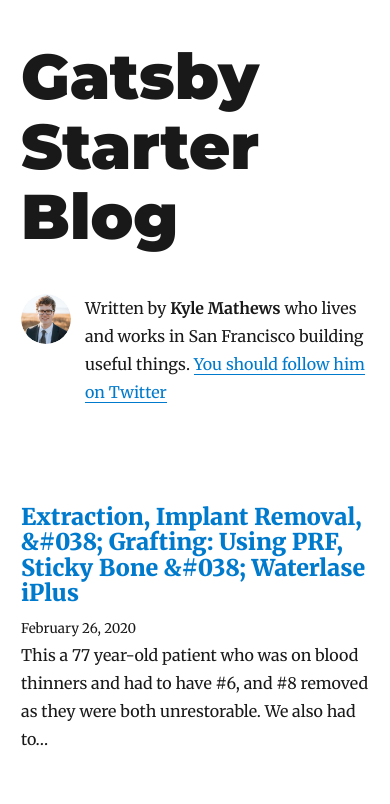
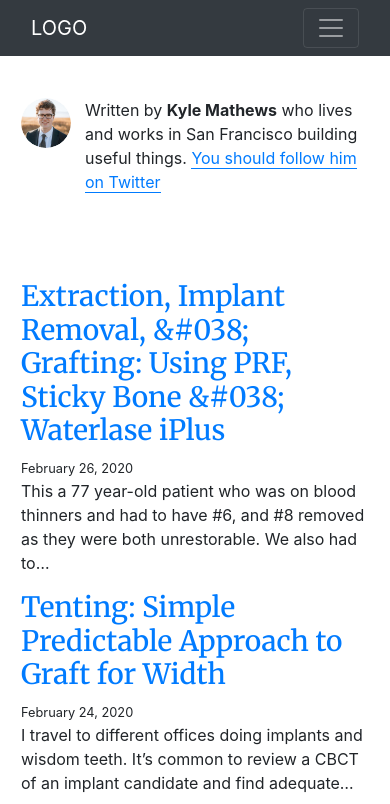
Before and after one commit to fahimermo/gatsby-blog, a Gatsby site: page / in a window 390 px wide. Shown: the top 804 px of the page. Built offline with nearby package versions, Linux system fonts and the light colour scheme; Gatsby itself is replaced by a stand-in of ours; some packages are replaced by stand-ins of ours.

Commit message:
Goal 3: Setting up Menu and hamburger for mobile

```diff
--- a/gatsby-browser.js
+++ b/gatsby-browser.js
@@ -3,3 +3,9 @@ import "typeface-montserrat"
 import "typeface-merriweather"
 
 import "prismjs/themes/prism.css"
+
+// global styles ( burger menu, )
+import "./src/styles/global.css"
+
+// reactstrap styles
+import "bootstrap/dist/css/bootstrap.css"
--- a/package.json
+++ b/package.json
@@ -8,6 +8,7 @@
     "url": "https://github.com/gatsbyjs/gatsby/issues"
   },
   "dependencies": {
+    "bootstrap": "^4.4.1",
     "gatsby": "^2.20.25",
     "gatsby-image": "^2.3.4",
     "gatsby-plugin-feed": "^2.4.3",
@@ -27,9 +28,11 @@
     "gatsby-transformer-sharp": "^2.4.6",
     "prismjs": "^1.19.0",
     "react": "^16.12.0",
+    "react-burger-menu": "^2.6.13",
     "react-dom": "^16.12.0",
     "react-helmet": "^5.2.1",
     "react-typography": "^0.16.19",
+    "reactstrap": "^8.4.1",
     "typeface-merriweather": "0.0.72",
     "typeface-montserrat": "0.0.75",
     "typography": "^0.16.19",
--- a/src/components/layout.js
+++ b/src/components/layout.js
@@ -1,53 +1,79 @@
-import React from "react"
+import React, { useState } from "react"
 import { Link } from "gatsby"
 
 import { rhythm, scale } from "../utils/typography"
+
+import { slide as Menu } from "react-burger-menu"
+
+import {
+  Collapse,
+  Navbar,
+  NavbarToggler,
+  NavbarBrand,
+  Nav,
+  NavItem,
+  NavLink,
+  UncontrolledDropdown,
+  DropdownToggle,
+  DropdownMenu,
+  DropdownItem,
+  NavbarText,
+  Container,
+} from "reactstrap"
 
 const Layout = ({ location, title, children }) => {
   const rootPath = `${__PATH_PREFIX__}/`
   let header
 
-  if (location.pathname === rootPath) {
+  const [isOpen, setIsOpen] = useState(false)
+  const toggle = () => setIsOpen(!isOpen)
+
+  const isMobile = /iPhone|iPad|iPod|Android/i.test(navigator.userAgent)
+  if (isMobile) {
     header = (
-      <h1
-        style={{
-          ...scale(1.5),
-          marginBottom: rhythm(1.5),
-          marginTop: 0,
-        }}
-      >
-        <Link
-          style={{
-            boxShadow: `none`,
-            color: `inherit`,
-          }}
-          to={`/`}
-        >
-          {title}
-        </Link>
-      </h1>
+      <div id="header">
+        <Menu>
+          <a id="cases" className="menu-item" href="/cases">
+            Cases
+          </a>
+          <a id="post-a-case" className="menu-item" href="/post-a-case">
+            Post a Case
+          </a>
+          <a id="subscribe" className="menu-item" href="/subscribe">
+            Subscribe
+          </a>
+        </Menu>
+      </div>
     )
   } else {
     header = (
-      <h3
-        style={{
-          fontFamily: `Montserrat, sans-serif`,
-          marginTop: 0,
-        }}
-      >
-        <Link
-          style={{
-            boxShadow: `none`,
-            color: `inherit`,
-          }}
-          to={`/`}
-        >
-          {title}
-        </Link>
-      </h3>
+      <div id="header">
+        <Container>
+          <Navbar color="dark" dark expand="md">
+            <NavbarBrand href="/">Logo</NavbarBrand>
+            <NavbarToggler onClick={toggle} />
+            <Collapse isOpen={isOpen} navbar>
+              <Nav className="mr-auto" navbar>
+                <NavItem>
+                  <NavLink href="/cases/">Cases</NavLink>
+                </NavItem>
+                <NavItem>
+                  <NavLink href="/post-a-case/">Post a Case</NavLink>
+                </NavItem>
+                <NavItem>
+                  <NavLink href="/subscribe/">Subscribe</NavLink>
+                </NavItem>
+              </Nav>
+              <NavbarText>Social Icons</NavbarText>
+            </Collapse>
+          </Navbar>
+        </Container>
+      </div>
     )
   }
   return (
+    <>
+      <header>{header}</header>
       <div
         style={{
           marginLeft: `auto`,
@@ -56,7 +82,6 @@ const Layout = ({ location, title, children }) => {
           padding: `${rhythm(1.5)} ${rhythm(3 / 4)}`,
         }}
       >
-      <header>{header}</header>
         <main>{children}</main>
         <footer>
           © {new Date().getFullYear()}, Built with
@@ -64,6 +89,7 @@ const Layout = ({ location, title, children }) => {
           <a href="https://www.gatsbyjs.org">Gatsby</a>
         </footer>
       </div>
+    </>
   )
 }
 
--- /dev/null
+++ b/src/styles/global.css
@@ -0,0 +1,99 @@
+/*
+** React Burger Menu
+** https://github.com/negomi/react-burger-menu#styling
+*/
+
+/* Position and sizing of burger button */
+.bm-burger-button {
+  position: fixed;
+  width: 36px;
+  height: 30px;
+  left: 36px;
+  top: 36px;
+}
+
+/* Color/shape of burger icon bars */
+.bm-burger-bars {
+  background: #373a47;
+}
+
+/* Color/shape of burger icon bars on hover*/
+.bm-burger-bars-hover {
+  background: #a90000;
+}
+
+/* Position and sizing of clickable cross button */
+.bm-cross-button {
+  height: 24px;
+  width: 24px;
+}
+
+/* Color/shape of close button cross */
+.bm-cross {
+  background: #bdc3c7;
+}
+
+/*
+  Sidebar wrapper styles
+  Note: Beware of modifying this element as it can break the animations - you should not need to touch it in most cases
+  */
+.bm-menu-wrap {
+  position: fixed;
+  height: 100%;
+}
+
+/* General sidebar styles */
+.bm-menu {
+  background: #373a47;
+  padding: 2.5em 1.5em 0;
+  font-size: 1.15em;
+}
+
+/* Morph shape necessary with bubble or elastic */
+.bm-morph-shape {
+  fill: #373a47;
+}
+
+/* Wrapper for item list */
+.bm-item-list {
+  color: #b8b7ad;
+  padding: 0.8em;
+}
+
+/* Individual item */
+.bm-item {
+  display: inline-block;
+}
+
+/* Styling of overlay */
+.bm-overlay {
+  background: rgba(0, 0, 0, 0.3);
+}
+
+/*
+*****************************************************
+** Reactstrap Navbar
+*/
+
+#header {
+  background-color: #343a40;
+}
+
+.navbar a {
+  box-shadow: none;
+  text-transform: uppercase;
+}
+
+.navbar .navbar-nav .nav-item {
+  margin-bottom: unset;
+}
+
+/*
+*****************************************************
+** Responsive - Mobile
+*/
+@media only screen and (min-device-width: 320px) and (max-device-width: 480px) {
+  main {
+    margin-top: 50px;
+  }
+}
```
Also changed, not shown: 1 other file. Lines whose indentation alone changed are shown as unchanged.
